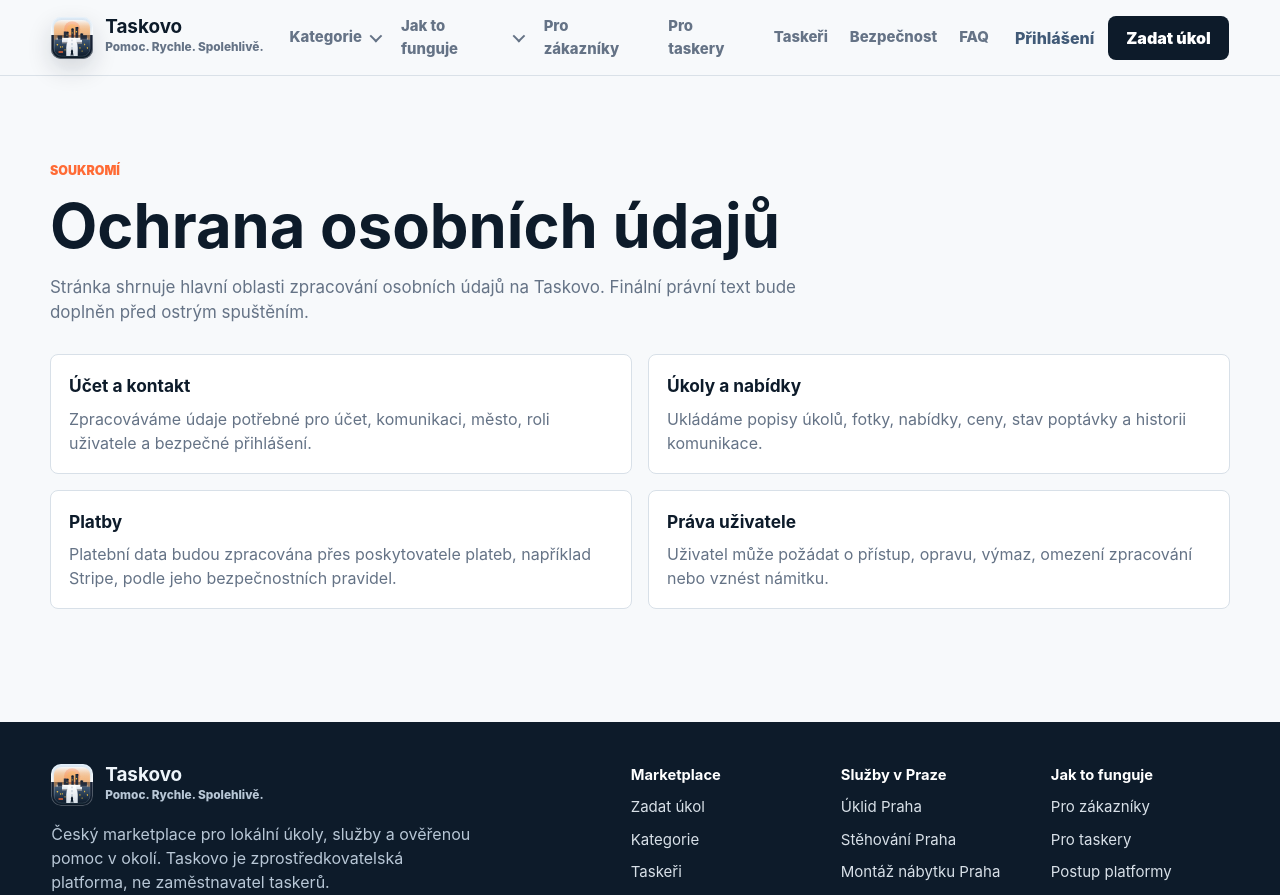
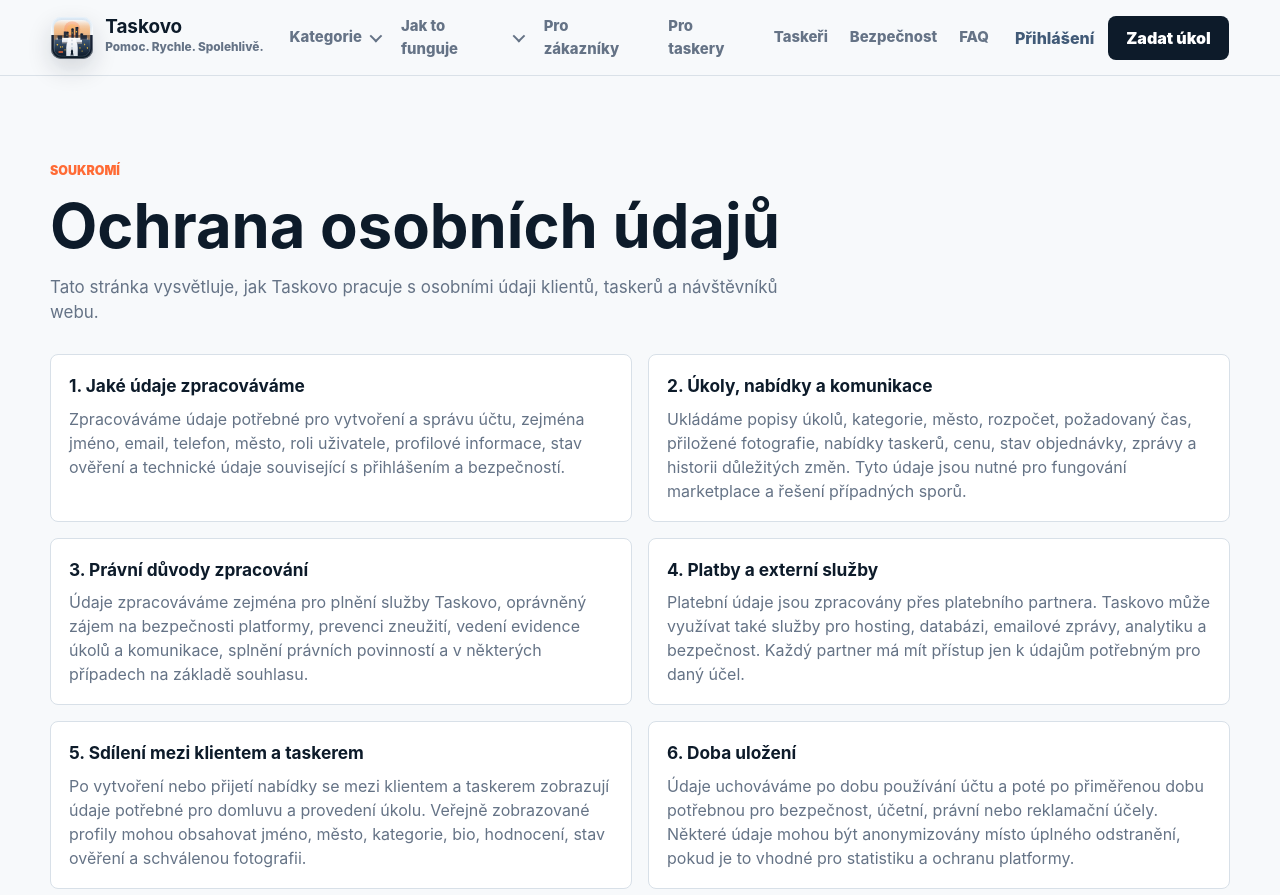
Before and after one commit to kaziodimm/taskovo-app, a Next.js app: page /ochrana-osobnich-udaju in a window 1280 px wide. Shown: the top 895 px of the page. Built offline with nearby package versions, Linux system fonts and the light colour scheme; no server answers.

Commit message:
Expand privacy information page

```diff
--- a/app/ochrana-osobnich-udaju/page.tsx
+++ b/app/ochrana-osobnich-udaju/page.tsx
@@ -3,6 +3,7 @@ import { Footer } from "@/components/Footer";
 import { Header } from "@/components/Header";
 
 const pageUrl = "https://taskovo.cz/ochrana-osobnich-udaju";
+const privacyEmail = "info@taskovo.cz";
 
 export const metadata: Metadata = {
   title: "Ochrana osobních údajů | Taskovo",
@@ -17,28 +18,65 @@ export const metadata: Metadata = {
   },
 };
 
-const points = [
-  { title: "Účet a kontakt", text: "Zpracováváme údaje potřebné pro účet, komunikaci, město, roli uživatele a bezpečné přihlášení." },
-  { title: "Úkoly a nabídky", text: "Ukládáme popisy úkolů, fotky, nabídky, ceny, stav poptávky a historii komunikace." },
-  { title: "Platby", text: "Platební data budou zpracována přes poskytovatele plateb, například Stripe, podle jeho bezpečnostních pravidel." },
-  { title: "Práva uživatele", text: "Uživatel může požádat o přístup, opravu, výmaz, omezení zpracování nebo vznést námitku." },
+const sections = [
+  {
+    title: "1. Jaké údaje zpracováváme",
+    text: "Zpracováváme údaje potřebné pro vytvoření a správu účtu, zejména jméno, email, telefon, město, roli uživatele, profilové informace, stav ověření a technické údaje související s přihlášením a bezpečností.",
+  },
+  {
+    title: "2. Úkoly, nabídky a komunikace",
+    text: "Ukládáme popisy úkolů, kategorie, město, rozpočet, požadovaný čas, přiložené fotografie, nabídky taskerů, cenu, stav objednávky, zprávy a historii důležitých změn. Tyto údaje jsou nutné pro fungování marketplace a řešení případných sporů.",
+  },
+  {
+    title: "3. Právní důvody zpracování",
+    text: "Údaje zpracováváme zejména pro plnění služby Taskovo, oprávněný zájem na bezpečnosti platformy, prevenci zneužití, vedení evidence úkolů a komunikace, splnění právních povinností a v některých případech na základě souhlasu.",
+  },
+  {
+    title: "4. Platby a externí služby",
+    text: "Platební údaje jsou zpracovány přes platebního partnera. Taskovo může využívat také služby pro hosting, databázi, emailové zprávy, analytiku a bezpečnost. Každý partner má mít přístup jen k údajům potřebným pro daný účel.",
+  },
+  {
+    title: "5. Sdílení mezi klientem a taskerem",
+    text: "Po vytvoření nebo přijetí nabídky se mezi klientem a taskerem zobrazují údaje potřebné pro domluvu a provedení úkolu. Veřejně zobrazované profily mohou obsahovat jméno, město, kategorie, bio, hodnocení, stav ověření a schválenou fotografii.",
+  },
+  {
+    title: "6. Doba uložení",
+    text: "Údaje uchováváme po dobu používání účtu a poté po přiměřenou dobu potřebnou pro bezpečnost, účetní, právní nebo reklamační účely. Některé údaje mohou být anonymizovány místo úplného odstranění, pokud je to vhodné pro statistiku a ochranu platformy.",
+  },
+  {
+    title: "7. Práva uživatele",
+    text: "Uživatel může požádat o přístup k údajům, opravu, výmaz, omezení zpracování, přenositelnost, vznést námitku nebo odvolat souhlas tam, kde je zpracování založeno na souhlasu.",
+  },
+  {
+    title: "8. Kontakt pro soukromí",
+    text: `Dotazy k osobním údajům, žádosti uživatelů a bezpečnostní hlášení posílejte na ${privacyEmail}.`,
+  },
 ];
+
+const privacyJsonLd = {
+  "@context": "https://schema.org",
+  "@type": "PrivacyPolicy",
+  name: "Ochrana osobních údajů Taskovo",
+  url: pageUrl,
+  publisher: { "@type": "Organization", name: "Taskovo", url: "https://taskovo.cz" },
+};
 
 export default function PrivacyPage() {
   return (
     <>
       <Header />
       <main className="page-shell">
+        <script type="application/ld+json" dangerouslySetInnerHTML={{ __html: JSON.stringify(privacyJsonLd) }} />
         <section className="section-title">
           <p className="kicker">Soukromí</p>
           <h1 className="page-title">Ochrana osobních údajů</h1>
-          <p>Stránka shrnuje hlavní oblasti zpracování osobních údajů na Taskovo. Finální právní text bude doplněn před ostrým spuštěním.</p>
+          <p>Tato stránka vysvětluje, jak Taskovo pracuje s osobními údaji klientů, taskerů a návštěvníků webu.</p>
         </section>
         <div className="legal-grid">
-          {points.map((point) => (
-            <article className="legal-card" key={point.title}>
-              <h3>{point.title}</h3>
-              <p>{point.text}</p>
+          {sections.map((section) => (
+            <article className="legal-card" key={section.title}>
+              <h3>{section.title}</h3>
+              <p>{section.text}</p>
             </article>
           ))}
         </div>
```
